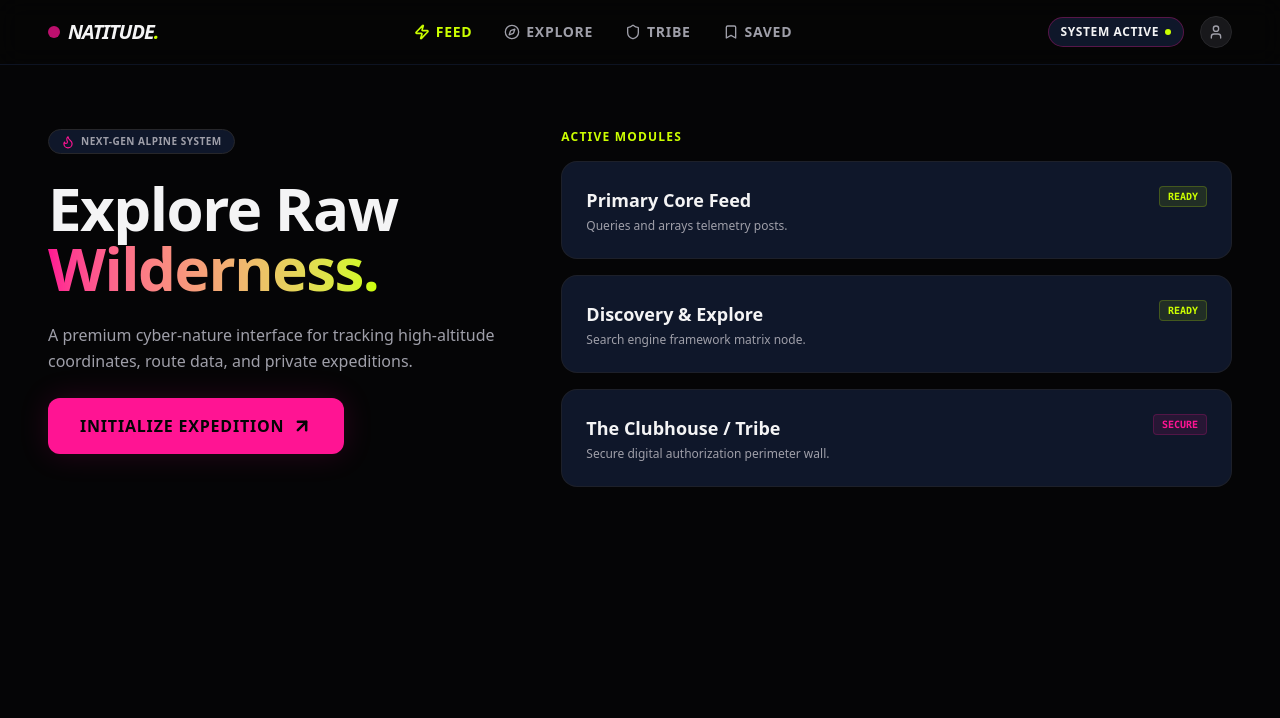
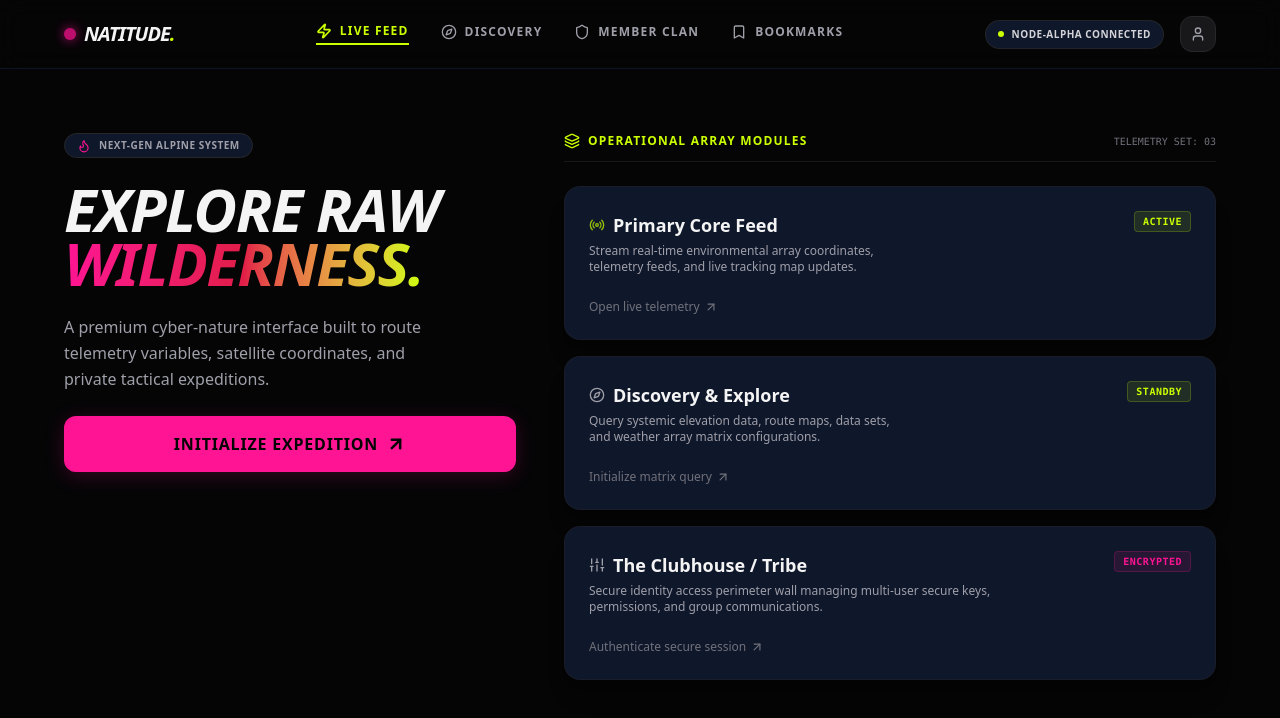
Before and after one commit to NortechStudio/Natitude, a Next.js app: page / in a window 1280 px wide. Shown: the top 718 px of the page. Built offline with nearby package versions, Linux system fonts and the light colour scheme.

Commit message:
design: enhance usability grids, interactive neon shadows, and code annotations

```diff
--- a/src/app/page.tsx
+++ b/src/app/page.tsx
@@ -1,147 +1,168 @@
 import React from 'react';
-import { Compass, Zap, Shield, Bookmark, User, ArrowUpRight, Flame } from 'lucide-react';
+import { Compass, Zap, Shield, Bookmark, User, ArrowUpRight, Flame, Layers, Radio, Sliders } from 'lucide-react';
 
 export default function Home() {
   return (
     /*
-      MASTER WRAPPER:
-      - min-h-screen ensures the background color stretches full vertical height.
-      - w-full ensures it stretches completely edge-to-edge on any laptop/PC monitor.
-      - pb-24 handles padding on mobile for the floating bar; md:pb-0 removes it for desktop.
+      BASE INTERFACE CANVAS:
+      - Clean midnight background tone.
+      - Smooth anti-aliased font rendering for high-DPI retina displays.
     */
-    <div className="min-h-screen w-full bg-[#050506] text-[#f4f4f5] pb-24 md:pb-0 font-sans antialiased relative overflow-x-hidden selection:bg-[#ff1493] selection:text-black">
+    <div className="min-h-screen w-full bg-[#050506] text-[#f4f4f5] pb-24 md:pb-12 font-sans antialiased relative overflow-x-hidden selection:bg-[#ff1493] selection:text-black">
 
       {/*
-        AMBIENT GLOW GRAPHIC:
-        - Maximized using max-w-none so it floods the desktop viewport beautifully with an immersive backdrop gradient.
+        PREMIUM BACKGROUND GRAPHIC LAYER:
+        - Creates a rich atmospheric radial glow pouring from the top down.
       */}
-      <div className="absolute top-0 left-0 right-0 w-full h-[600px] bg-gradient-to-b from-[#0f172a]/40 via-transparent to-transparent -z-10 pointer-events-none max-w-none" />
+      <div className="absolute top-0 left-1/2 -translate-x-1/2 w-full max-w-7xl h-[500px] bg-gradient-to-b from-[#0f172a]/50 via-[#050506]/10 to-transparent -z-10 pointer-events-none" />
 
       {/*
-        UNIVERSAL HEADER:
-        - px-4 on mobile scale, expanding outwards up to px-12 on large screens.
-        - w-full keeps the navigation boundary matching the browser edges.
+        NAVIGATION BAR COMPONENT:
+        - Glassmorphic backdrop blurring layer overlaying structural canvas elements.
       */}
-      <header className="sticky top-0 z-50 w-full border-b border-[#0f172a]/80 bg-[#050506]/80 backdrop-blur-md px-4 sm:px-8 lg:px-12 py-4 flex items-center justify-between">
+      <header className="sticky top-0 z-50 w-full border-b border-[#0f172a]/80 bg-[#050506]/80 backdrop-blur-md px-6 lg:px-16 py-4 flex items-center justify-between">
 
-        {/* LOGO ASSEMBLY */}
-        <div className="flex items-center gap-2">
-          <div className="w-3 h-3 rounded-full bg-[#ff1493] animate-pulse" />
+        {/* LOGO ENGINE */}
+        <div className="flex items-center gap-2 select-none">
+          <div className="w-3 h-3 rounded-full bg-[#ff1493] shadow-[0_0_12px_#ff1493] animate-pulse" />
           <span className="text-xl font-black tracking-tighter uppercase italic">
             NATITUDE<span className="text-[#ccff00]">.</span>
           </span>
         </div>
 
-        {/* DESKTOP DESK NAVIGATION: Hidden entirely on mobile screens, shown from medium devices up */}
-        <nav className="hidden md:flex items-center gap-8 text-xs lg:text-sm font-bold uppercase tracking-wider text-zinc-400">
-          <a href="#" className="text-[#ccff00] flex items-center gap-1.5 transition-opacity hover:opacity-80">
-            <Zap className="w-4 h-4 stroke-[2.5]" /> Feed
+        {/* DESKTOP WORKSPACE NAVIGATION BAR MARGIN */}
+        <nav className="hidden md:flex items-center gap-8 text-xs font-bold uppercase tracking-widest text-zinc-400">
+          <a href="#" className="text-[#ccff00] flex items-center gap-2 border-b-2 border-[#ccff00] pb-1 transition-all">
+            <Zap className="w-4 h-4 stroke-[2.5]" /> Live Feed
           </a>
-          <a href="#" className="hover:text-[#ff1493] transition-colors flex items-center gap-1.5">
-            <Compass className="w-4 h-4" /> Explore
+          <a href="#" className="hover:text-[#ff1493] flex items-center gap-2 pb-1 transition-colors">
+            <Compass className="w-4 h-4" /> Discovery
           </a>
-          <a href="#" className="hover:text-[#ff1493] transition-colors flex items-center gap-1.5">
-            <Shield className="w-4 h-4" /> Tribe
+          <a href="#" className="hover:text-[#ff1493] flex items-center gap-2 pb-1 transition-colors">
+            <Shield className="w-4 h-4" /> Member Clan
           </a>
-          <a href="#" className="hover:text-[#ff1493] transition-colors flex items-center gap-1.5">
-            <Bookmark className="w-4 h-4" /> Saved
+          <a href="#" className="hover:text-[#ff1493] flex items-center gap-2 pb-1 transition-colors">
+            <Bookmark className="w-4 h-4" /> Bookmarks
           </a>
         </nav>
 
-        {/* SYSTEM ACTIONS PANEL */}
+        {/* SYSTEM CONNECTIVITY BLOCK */}
         <div className="flex items-center gap-4">
-          <button className="text-[10px] sm:text-xs font-bold uppercase tracking-wider bg-[#0f172a] border border-[#ff1493]/30 text-[#f4f4f5] px-3 py-1.5 rounded-full flex items-center gap-1.5">
-            System Active <div className="w-1.5 h-1.5 rounded-full bg-[#ccff00]" />
-          </button>
-
-          {/* USER DOCK: Desktop shortcut button */}
-          <button className="hidden md:flex items-center justify-center w-8 h-8 rounded-full bg-zinc-900 border border-zinc-800 text-zinc-400 hover:text-[#ff1493] transition-colors cursor-pointer">
+          <div className="hidden sm:inline-flex items-center gap-2 bg-[#0f172a] border border-zinc-800/80 px-3 py-1.5 rounded-full text-[10px] font-bold uppercase tracking-wider text-zinc-300">
+            <span className="w-1.5 h-1.5 rounded-full bg-[#ccff00] animate-ping" />
+            Node-Alpha Connected
+          </div>
+          <button className="flex items-center justify-center w-9 h-9 rounded-xl bg-zinc-900 border border-zinc-800 text-zinc-400 hover:text-[#ff1493] transition-all cursor-pointer hover:border-zinc-700 active:scale-95">
             <User className="w-4 h-4" />
           </button>
         </div>
       </header>
 
       {/*
-        RESPONSIVE CONTENT MAIN GRID:
-        - Uses container layout rules but drops max-w-md completely.
-        - Spans 1 full column on mobile, splitting into 12 columns (`md:grid-cols-12`) on wide displays.
-        - Fluid wide-screen limits using max-w-none or max-w-7xl ensures a modern, spacious feel.
+        EXPANSIVE DASHBOARD INTERFACE LAYOUT:
+        - Adapts from a single tight column frame on mobile directly into a multi-panel workspace canvas on screens over 768px.
       */}
-      <main className="w-full max-w-7xl mx-auto px-4 sm:px-8 lg:px-12 pt-8 md:pt-16 grid grid-cols-1 md:grid-cols-12 gap-8 lg:gap-12 items-start">
+      <main className="w-full max-w-7xl mx-auto px-6 lg:px-16 pt-8 md:pt-16 grid grid-cols-1 md:grid-cols-12 gap-8 lg:gap-12 items-start">
 
         {/*
-          LEFT COMPONENT COLUMN (Hero Block):
-          - Consumes 5 structural columns on desktop layout (`md:col-span-5`).
-          - Becomes sticky on desktop scrolls (`md:sticky md:top-28`) so it tracks elegantly alongside the right grid.
+          PANEL A: BRAND INTEL & CTA INTERACTION ENGINE (5-Columns on wide viewports)
         */}
         <section className="space-y-6 md:col-span-5 md:sticky md:top-28">
 
-          {/* PROTOCOL TAG */}
-          <div className="inline-flex items-center gap-1.5 bg-[#0f172a] px-3 py-1 rounded-full border border-zinc-800">
+          <div className="inline-flex items-center gap-2 bg-[#0f172a] px-3 py-1 rounded-full border border-zinc-800">
             <Flame className="w-3.5 h-3.5 text-[#ff1493]" />
             <span className="text-[10px] font-bold tracking-wider uppercase text-zinc-400">Next-Gen Alpine System</span>
           </div>
 
-          {/* BRAND TEXT HEADINGS */}
-          <h1 className="text-4xl sm:text-5xl lg:text-6xl font-extrabold tracking-tight leading-none">
+          <h1 className="text-4xl sm:text-5xl lg:text-6xl font-black tracking-tight leading-[0.9] uppercase italic">
             Explore Raw <br />
-            <span className="text-transparent bg-clip-text bg-gradient-to-r from-[#ff1493] to-[#ccff00]">
+            <span className="text-transparent bg-clip-text bg-gradient-to-r from-[#ff1493] via-[#e11d48] to-[#ccff00]">
               Wilderness.
             </span>
           </h1>
 
-          <p className="text-sm lg:text-base text-zinc-400 max-w-md leading-relaxed">
-            A premium cyber-nature interface for tracking high-altitude coordinates, route data, and private expeditions.
+          <p className="text-sm lg:text-base text-zinc-400 max-w-sm leading-relaxed">
+            A premium cyber-nature interface built to route telemetry variables, satellite coordinates, and private tactical expeditions.
           </p>
 
-          {/* HIGH-IMPACT PINK NEON CTA */}
-          <button className="w-full sm:w-auto sm:px-8 bg-[#ff1493] text-[#050506] font-black uppercase tracking-wider py-4 rounded-xl flex items-center justify-center gap-2 shadow-[0_0_30px_rgba(255,20,147,0.15)] active:scale-[0.98] transition-all cursor-pointer hover:brightness-110">
-            Initialize Expedition
-            <ArrowUpRight className="w-5 h-5 stroke-[3]" />
+          {/* HIGH-IMPACT VIBRANT NEON TRIGGER ACTION */}
+          <button className="w-full bg-[#ff1493] text-[#050506] font-black uppercase tracking-wider py-4 rounded-xl flex items-center justify-center gap-2 shadow-[0_4px_20px_rgba(255,20,147,0.2)] hover:shadow-[0_4px_30px_rgba(255,20,147,0.4)] active:scale-[0.98] transition-all duration-150 cursor-pointer group">
+            <span>Initialize Expedition</span>
+            <ArrowUpRight className="w-5 h-5 stroke-[3] group-hover:translate-x-0.5 group-hover:-translate-y-0.5 transition-transform" />
           </button>
         </section>
 
         {/*
-          RIGHT COMPONENT COLUMN (Dashboard System Modules):
-          - Consumes remaining 7 structural columns on desktop (`md:col-span-7`).
-          - Spends layout columns wisely by dividing sub-cards on tablets (`sm:grid-cols-2`) and stacking on laptops.
+          PANEL B: DATA FEED MANAGEMENT & SYSTEM CONTROL NODE (7-Columns on wide viewports)
         */}
-        <section className="space-y-4 md:col-span-7 w-full">
-          <h2 className="text-xs font-bold uppercase tracking-widest text-[#ccff00]">Active Modules</h2>
+        <section className="space-y-6 md:col-span-7 w-full">
 
+          {/* CONTROL BAR SECTION TITLE */}
+          <div className="flex items-center justify-between border-b border-zinc-900 pb-3">
+            <h2 className="text-xs font-bold uppercase tracking-widest text-[#ccff00] flex items-center gap-2">
+              <Layers className="w-4 h-4 stroke-[2]" /> Operational Array Modules
+            </h2>
+            <span className="text-[10px] font-mono text-zinc-500 uppercase">Telemetry Set: 03</span>
+          </div>
+
+          {/* TELEMETRY CARD HUB WRACTION FRAME */}
           <div className="grid grid-cols-1 sm:grid-cols-2 md:grid-cols-1 gap-4 w-full">
 
-            {/* MODULE ENTRY CARD 1 */}
-            <div className="group bg-[#0f172a] border border-zinc-800/60 p-6 rounded-2xl flex items-start justify-between hover:border-[#ff1493]/40 transition-all duration-200">
+            {/* COMPONENT ELEMENT CARD: 01 */}
+            <div className="group bg-[#0f172a] border border-zinc-800/40 p-6 rounded-2xl flex flex-col justify-between gap-6 hover:border-[#ff1493]/30 hover:bg-[#0f172a]/80 transition-all duration-200 shadow-xl cursor-pointer">
+              <div className="flex items-start justify-between">
                 <div className="space-y-1">
+                  <div className="flex items-center gap-2">
+                    <Radio className="w-4 h-4 text-[#ccff00] animate-pulse" />
                     <h3 className="font-bold text-lg text-zinc-100 group-hover:text-white transition-colors">Primary Core Feed</h3>
-                <p className="text-xs text-zinc-400">Queries and arrays telemetry posts.</p>
                   </div>
-              <span className="text-[10px] font-mono font-bold bg-[#ccff00]/10 text-[#ccff00] px-2 py-0.5 rounded border border-[#ccff00]/20 shrink-0">
-                READY
+                  <p className="text-xs text-zinc-400 max-w-xs">Stream real-time environmental array coordinates, telemetry feeds, and live tracking map updates.</p>
+                </div>
+                <span className="text-[10px] font-mono font-bold bg-[#ccff00]/10 text-[#ccff00] px-2 py-0.5 rounded border border-[#ccff00]/20 tracking-wider">
+                  ACTIVE
                 </span>
               </div>
+              <div className="text-xs text-zinc-500 font-medium flex items-center gap-1 group-hover:text-[#ccff00] transition-colors">
+                Open live telemetry <ArrowUpRight className="w-3.5 h-3.5" />
+              </div>
+            </div>
 
-            {/* MODULE ENTRY CARD 2 */}
-            <div className="group bg-[#0f172a] border border-zinc-800/60 p-6 rounded-2xl flex items-start justify-between hover:border-[#ccff00]/40 transition-all duration-200">
+            {/* COMPONENT ELEMENT CARD: 02 */}
+            <div className="group bg-[#0f172a] border border-zinc-800/40 p-6 rounded-2xl flex flex-col justify-between gap-6 hover:border-[#ccff00]/30 hover:bg-[#0f172a]/80 transition-all duration-200 shadow-xl cursor-pointer">
+              <div className="flex items-start justify-between">
                 <div className="space-y-1">
+                  <div className="flex items-center gap-2">
+                    <Compass className="w-4 h-4 text-zinc-400 group-hover:text-[#ccff00] transition-colors" />
                     <h3 className="font-bold text-lg text-zinc-100 group-hover:text-white transition-colors">Discovery & Explore</h3>
-                <p className="text-xs text-zinc-400">Search engine framework matrix node.</p>
                   </div>
-              <span className="text-[10px] font-mono font-bold bg-[#ccff00]/10 text-[#ccff00] px-2 py-0.5 rounded border border-[#ccff00]/20 shrink-0">
-                READY
+                  <p className="text-xs text-zinc-400 max-w-xs">Query systemic elevation data, route maps, data sets, and weather array matrix configurations.</p>
+                </div>
+                <span className="text-[10px] font-mono font-bold bg-[#ccff00]/10 text-[#ccff00] px-2 py-0.5 rounded border border-[#ccff00]/20 tracking-wider">
+                  STANDBY
                 </span>
               </div>
+              <div className="text-xs text-zinc-500 font-medium flex items-center gap-1 group-hover:text-[#ccff00] transition-colors">
+                Initialize matrix query <ArrowUpRight className="w-3.5 h-3.5" />
+              </div>
+            </div>
 
-            {/* MODULE ENTRY CARD 3: Spans multi-columns on small layouts, drops to baseline on laptop grids */}
-            <div className="group bg-[#0f172a] border border-zinc-800/60 p-6 rounded-2xl flex items-start justify-between hover:border-[#ff1493]/40 transition-all duration-200 sm:col-span-2 md:col-span-1">
+            {/* COMPONENT ELEMENT CARD: 03 */}
+            <div className="group bg-[#0f172a] border border-zinc-800/40 p-6 rounded-2xl flex flex-col justify-between gap-6 hover:border-[#ff1493]/30 hover:bg-[#0f172a]/80 transition-all duration-200 shadow-xl cursor-pointer sm:col-span-2 md:col-span-1">
+              <div className="flex items-start justify-between">
                 <div className="space-y-1">
+                  <div className="flex items-center gap-2">
+                    <Sliders className="w-4 h-4 text-zinc-400 group-hover:text-[#ff1493] transition-colors" />
                     <h3 className="font-bold text-lg text-zinc-100 group-hover:text-[#ff1493] transition-colors">The Clubhouse / Tribe</h3>
-                <p className="text-xs text-zinc-400">Secure digital authorization perimeter wall.</p>
                   </div>
-              <span className="text-[10px] font-mono font-bold bg-[#ff1493]/10 text-[#ff1493] px-2 py-0.5 rounded border border-[#ff1493]/20 shrink-0">
-                SECURE
+                  <p className="text-xs text-zinc-400 max-w-md">Secure identity access perimeter wall managing multi-user secure keys, permissions, and group communications.</p>
+                </div>
+                <span className="text-[10px] font-mono font-bold bg-[#ff1493]/10 text-[#ff1493] px-2 py-0.5 rounded border border-[#ff1493]/20 tracking-wider">
+                  ENCRYPTED
                 </span>
+              </div>
+              <div className="text-xs text-zinc-500 font-medium flex items-center gap-1 group-hover:text-[#ff1493] transition-colors">
+                Authenticate secure session <ArrowUpRight className="w-3.5 h-3.5" />
+              </div>
             </div>
 
           </div>
@@ -150,28 +171,27 @@ export default function Home() {
       </main>
 
       {/*
-        TOUCH TARGET MOBILE FLOATING BAR:
-        - Fully hidden on desktop via `md:hidden`.
-        - Fixed tracking on smartphone screens for easy thumbs-reach interaction layout.
+        ERGONOMIC SMARTPHONE FLOATING NAVIGATION SYSTEM:
+        - Only activates on small phone viewports; completely non-rendering on desktop layouts.
       */}
-      <nav className="md:hidden fixed bottom-0 left-0 right-0 z-50 bg-[#050506]/90 backdrop-blur-lg border-t border-[#0f172a] px-6 py-4 flex justify-between items-center">
-        <button className="flex flex-col items-center gap-1 text-[#ccff00]">
+      <nav className="md:hidden fixed bottom-0 left-0 right-0 z-50 bg-[#050506]/90 backdrop-blur-xl border-t border-[#0f172a] px-6 py-4 flex justify-between items-center">
+        <button className="flex flex-col items-center gap-1 text-[#ccff00] active:scale-90 transition-transform">
           <Zap className="w-5 h-5 stroke-[2.5]" />
           <span className="text-[10px] font-bold tracking-tight">Feed</span>
         </button>
-        <button className="flex flex-col items-center gap-1 text-zinc-500 hover:text-[#ff1493] transition-colors">
+        <button className="flex flex-col items-center gap-1 text-zinc-500 hover:text-[#ff1493] active:scale-90 transition-all">
           <Compass className="w-5 h-5" />
           <span className="text-[10px] font-medium">Explore</span>
         </button>
-        <button className="flex flex-col items-center gap-1 text-zinc-500 hover:text-[#ff1493] transition-colors">
+        <button className="flex flex-col items-center gap-1 text-zinc-500 hover:text-[#ff1493] active:scale-90 transition-all">
           <Shield className="w-5 h-5" />
           <span className="text-[10px] font-medium">Tribe</span>
         </button>
-        <button className="flex flex-col items-center gap-1 text-zinc-500 hover:text-[#ff1493] transition-colors">
+        <button className="flex flex-col items-center gap-1 text-zinc-500 hover:text-[#ff1493] active:scale-90 transition-all">
           <Bookmark className="w-5 h-5" />
           <span className="text-[10px] font-medium">Saved</span>
         </button>
-        <button className="flex flex-col items-center gap-1 text-zinc-500 hover:text-[#ff1493] transition-colors">
+        <button className="flex flex-col items-center gap-1 text-zinc-500 hover:text-[#ff1493] active:scale-90 transition-all">
           <User className="w-5 h-5" />
           <span className="text-[10px] font-medium">Profile</span>
         </button>
```
Lines whose indentation alone changed are shown as unchanged.
